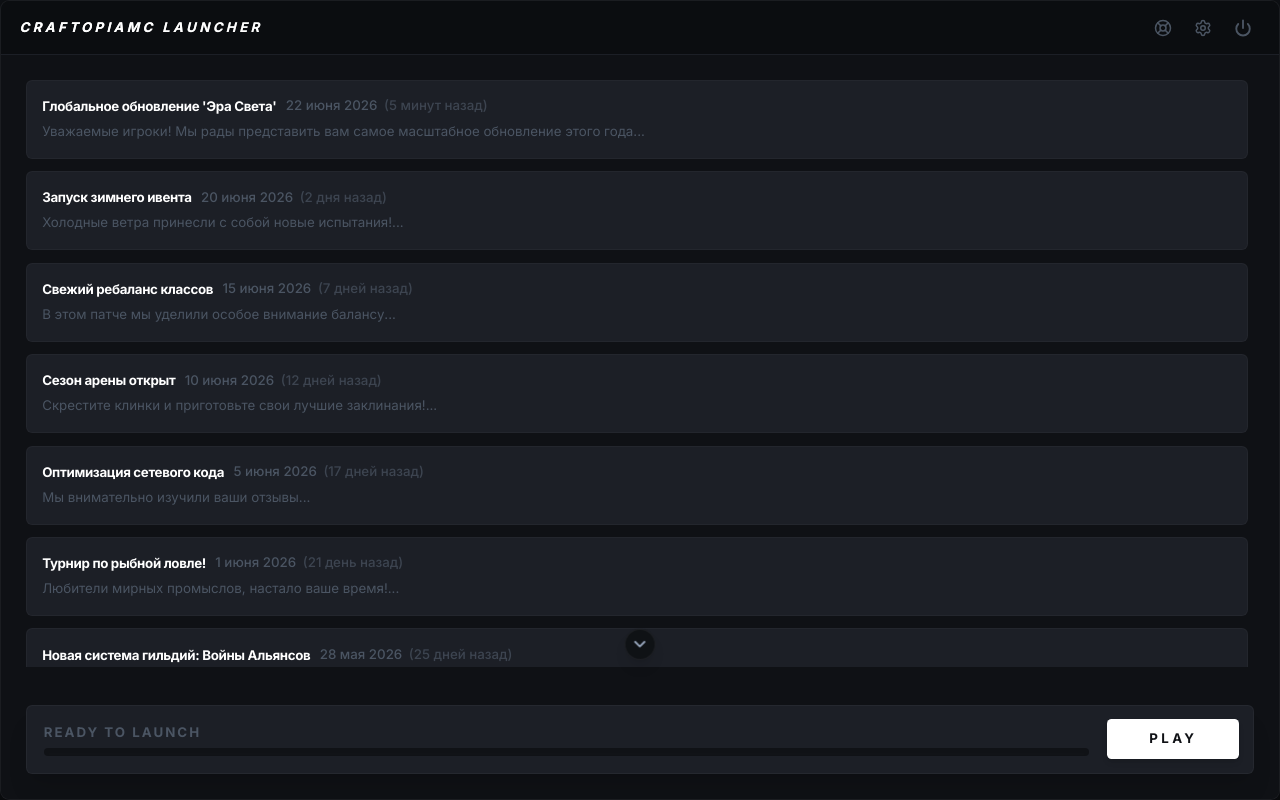
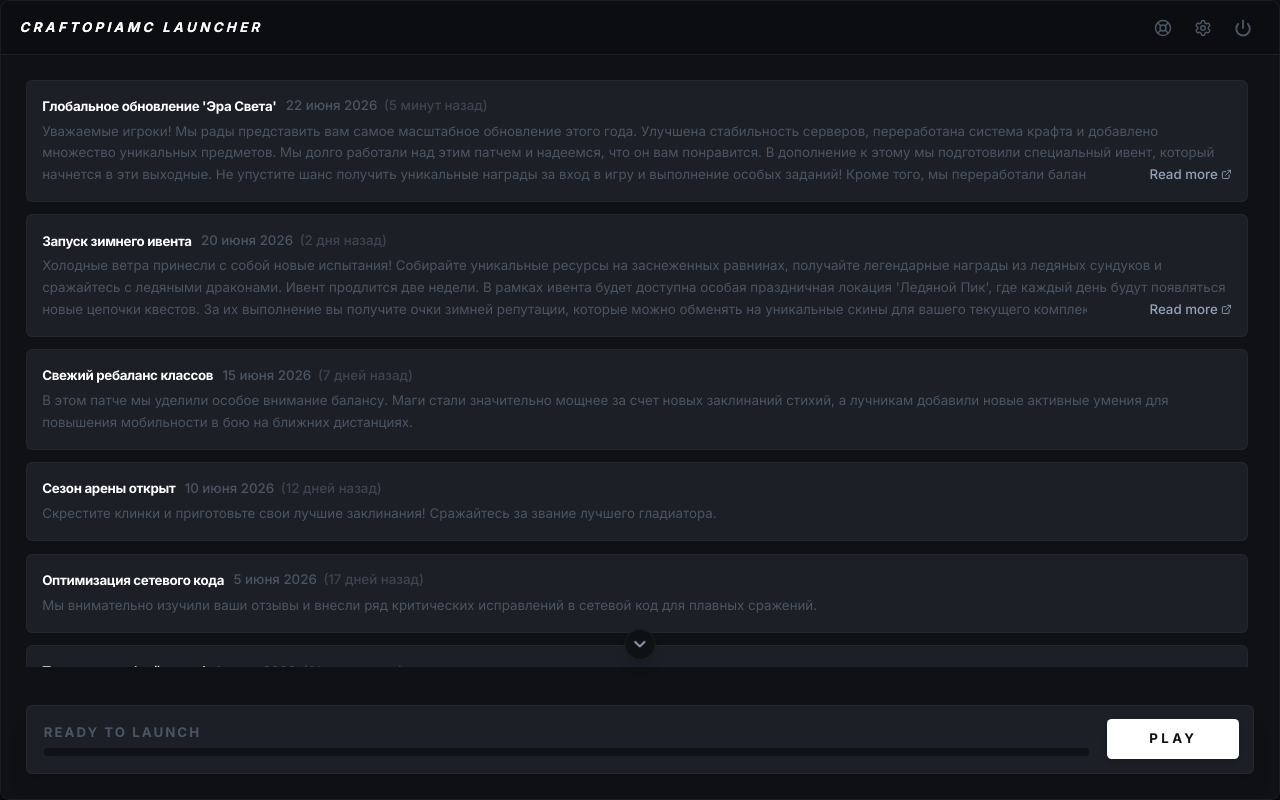
Before and after one commit to WooonderkinG33/CraftopiaMC-Launcher, a React (Vite) app in the folder frontend/: page / in a window 1280 px wide. Built offline with nearby package versions, Linux system fonts and the light colour scheme.

Commit message:
showOnTop, 2nd instance no-op when MC running, news test data

```diff
--- a/frontend/src/pages/Play/index.tsx
+++ b/frontend/src/pages/Play/index.tsx
@@ -19,21 +19,21 @@ declare global {
 }
 
 const MOCK_NEWS = [
-  { id: 1, title: "Глобальное обновление 'Эра Света'", text: "Уважаемые игроки! Мы рады представить вам самое масштабное обновление этого года...", date: "22 июня 2026", timeAgo: "5 минут назад" },
-  { id: 2, title: "Запуск зимнего ивента", text: "Холодные ветра принесли с собой новые испытания!...", date: "20 июня 2026", timeAgo: "2 дня назад" },
-  { id: 3, title: "Свежий ребаланс классов", text: "В этом патче мы уделили особое внимание балансу...", date: "15 июня 2026", timeAgo: "7 дней назад" },
-  { id: 4, title: "Сезон арены открыт", text: "Скрестите клинки и приготовьте свои лучшие заклинания!...", date: "10 июня 2026", timeAgo: "12 дней назад" },
-  { id: 5, title: "Оптимизация сетевого кода", text: "Мы внимательно изучили ваши отзывы...", date: "5 июня 2026", timeAgo: "17 дней назад" },
-  { id: 6, title: "Турнир по рыбной ловле!", text: "Любители мирных промыслов, настало ваше время!...", date: "1 июня 2026", timeAgo: "21 день назад" },
-  { id: 7, title: "Новая система гильдий: Войны Альянсов", text: "Мы полностью переписали механику гильдий!...", date: "28 мая 2026", timeAgo: "25 дней назад" },
-  { id: 8, title: "Технические работы 25 мая", text: "Серверы будут недоступны с 02:00 до 04:00...", date: "24 мая 2026", timeAgo: "29 дней назад" },
-  { id: 9, title: "Итоги творческого конкурса 'Мир Craftopia'", text: "Конкурс артов и видеороликов успешно завершен!...", date: "20 мая 2026", timeAgo: "1 месяц назад" },
-  { id: 10, title: "Новый мировой босс: Повелитель Бурь", text: "В пустошах проснулось древнее зло...", date: "15 мая 2026", timeAgo: "1 месяц назад" },
-  { id: 11, title: "Введение системы ежедневных наград за вход", text: "Теперь каждый день, когда вы заходите в игру...", date: "10 мая 2026", timeAgo: "1 месяц назад" },
-  { id: 12, title: "Изменения в экономике: Алхимия", text: "Мы немного откорректировали стоимость зелий...", date: "5 мая 2026", timeAgo: "1 месяц назад" },
-  { id: 13, title: "Большое весеннее обновление уже здесь!", text: "Весна пришла в наш мир во всей красе!...", date: "1 мая 2026", timeAgo: "1.5 месяца назад" },
-  { id: 14, title: "Анонс: Грядущие изменения системы питомцев", text: "В скором времени система питомцев претерпит изменения...", date: "25 апреля 2026", timeAgo: "2 месяца назад" },
-  { id: 15, title: "Исправление ошибки с пропаданием квестовых предметов", text: "Важный хотфикс: исправлен редкий баг...", date: "20 апреля 2026", timeAgo: "2 месяцев назад" }
+  { id: 1, title: "Глобальное обновление 'Эра Света'", text: "Уважаемые игроки! Мы рады представить вам самое масштабное обновление этого года. Улучшена стабильность серверов, переработана система крафта и добавлено множество уникальных предметов. Мы долго работали над этим патчем и надеемся, что он вам понравится. В дополнение к этому мы подготовили специальный ивент, который начнется в эти выходные. Не упустите шанс получить уникальные награды за вход в игру и выполнение особых заданий! Кроме того, мы переработали баланс экономики, чтобы сделать процесс добычи золота более равномерным на всех этапах прокачки вашего персонажа.", date: "22 июня 2026", timeAgo: "5 минут назад" },
+  { id: 2, title: "Запуск зимнего ивента", text: "Холодные ветра принесли с собой новые испытания! Собирайте уникальные ресурсы на заснеженных равнинах, получайте легендарные награды из ледяных сундуков и сражайтесь с ледяными драконами. Ивент продлится две недели. В рамках ивента будет доступна особая праздничная локация 'Ледяной Пик', где каждый день будут появляться новые цепочки квестов. За их выполнение вы получите очки зимней репутации, которые можно обменять на уникальные скины для вашего текущего комплекта брони и оружия.", date: "20 июня 2026", timeAgo: "2 дня назад" },
+  { id: 3, title: "Свежий ребаланс классов", text: "В этом патче мы уделили особое внимание балансу. Маги стали значительно мощнее за счет новых заклинаний стихий, а лучникам добавили новые активные умения для повышения мобильности в бою на ближних дистанциях.", date: "15 июня 2026", timeAgo: "7 дней назад" },
+  { id: 4, title: "Сезон арены открыт", text: "Скрестите клинки и приготовьте свои лучшие заклинания! Сражайтесь за звание лучшего гладиатора.", date: "10 июня 2026", timeAgo: "12 дней назад" },
+  { id: 5, title: "Оптимизация сетевого кода", text: "Мы внимательно изучили ваши отзывы и внесли ряд критических исправлений в сетевой код для плавных сражений.", date: "5 июня 2026", timeAgo: "17 дней назад" },
+  { id: 6, title: "Турнир по рыбной ловле!", text: "Любители мирных промыслов, настало ваше время! В эту субботу в главной столице пройдет грандиозный турнир по рыбной ловле с редкими наградами.", date: "1 июня 2026", timeAgo: "21 день назад" },
+  { id: 7, title: "Новая система гильдий: Войны Альянсов", text: "Мы полностью переписали механику гильдий! Теперь вы можете объединять гильдии в Альянсы, объявлять войны за территории и строить собственные гильдейские замки. Строительство замков потребует работы всех участников гильдии, начиная с лесорубов и заканчивая архитекторами. Защита своего замка — это совершенно новый уровень PvP-боев, где огромную роль играют осадные орудия, тактика и слаженность всей гильдии. Первые битвы за земли начнутся уже на следующей неделе!", date: "28 мая 2026", timeAgo: "25 дней назад" },
+  { id: 8, title: "Технические работы 25 мая", text: "Серверы будут недоступны с 02:00 до 04:00 по московскому времени для проведения планового технического обслуживания. Приносим извинения за неудобства.", date: "24 мая 2026", timeAgo: "29 дней назад" },
+  { id: 9, title: "Итоги творческого конкурса 'Мир Craftopia'", text: "Конкурс артов и видеороликов успешно завершен! Мы получили более 500 потрясающих работ. Выбирать победителей было очень сложно. Спасибо всем за участие!", date: "20 мая 2026", timeAgo: "1 месяц назад" },
+  { id: 10, title: "Новый мировой босс: Повелитель Бурь", text: "В пустошах проснулось древнее зло. Сразитесь с новым мировым боссом, обладающим разрушительными атаками стихии воздуха.", date: "15 мая 2026", timeAgo: "1 месяц назад" },
+  { id: 11, title: "Введение системы ежедневных наград за вход", text: "Теперь каждый день, когда вы заходите в игру, вас ждет приятный бонус! Начиная от небольших сундуков с золотом и ресурсами в первый день, и заканчивая редкими ключами от подземелий при ежедневном входе в течение месяца.", date: "10 мая 2026", timeAgo: "1 месяц назад" },
+  { id: 12, title: "Изменения в экономике: Алхимия", text: "Мы немного откорректировали стоимость зелий исцеления и маны. Это должно сбалансировать рынок.", date: "5 мая 2026", timeAgo: "1 месяц назад" },
+  { id: 13, title: "Большое весеннее обновление уже здесь!", text: "Весна пришла в наш мир во всей красе! Деревья расцвели, а в магазинах появились новые весенние коллекции косметических предметов. Но это еще не всё — это одно из самых крупных обновлений этого полугодия! Мы добавили совершенно новую зону 'Цветущие Поля', где новичкам будет гораздо интереснее прокачиваться до 30 уровня. Появились новые питомцы и расширены слоты инвентаря для всех игроков.", date: "1 мая 2026", timeAgo: "1.5 месяца назад" },
+  { id: 14, title: "Анонс: Грядущие изменения системы питомцев", text: "В скором времени система питомцев претерпит значительные изменения. Готовьтесь стать настоящими хозяевами зверей!", date: "25 апреля 2026", timeAgo: "2 месяца назад" },
+  { id: 15, title: "Исправление ошибки с пропаданием квестовых предметов", text: "Важный хотфикс: исправлен редкий баг из-за которого квестовые предметы могли исчезать из инвентаря при переходе между локациями.", date: "20 апреля 2026", timeAgo: "2 месяцев назад" }
 ];
 
 const dict = {
```
Also changed, not shown: 2 other files (tests, documents, lock files or other folders).
